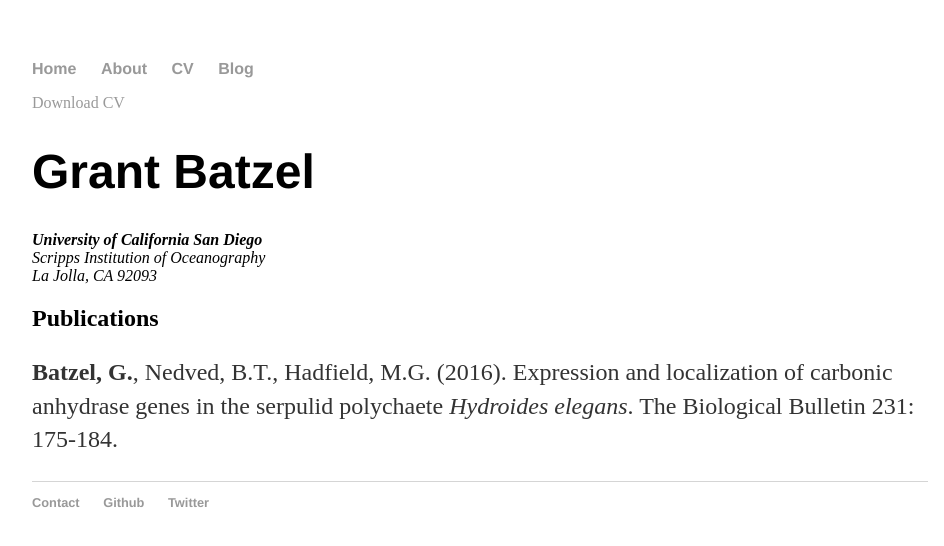
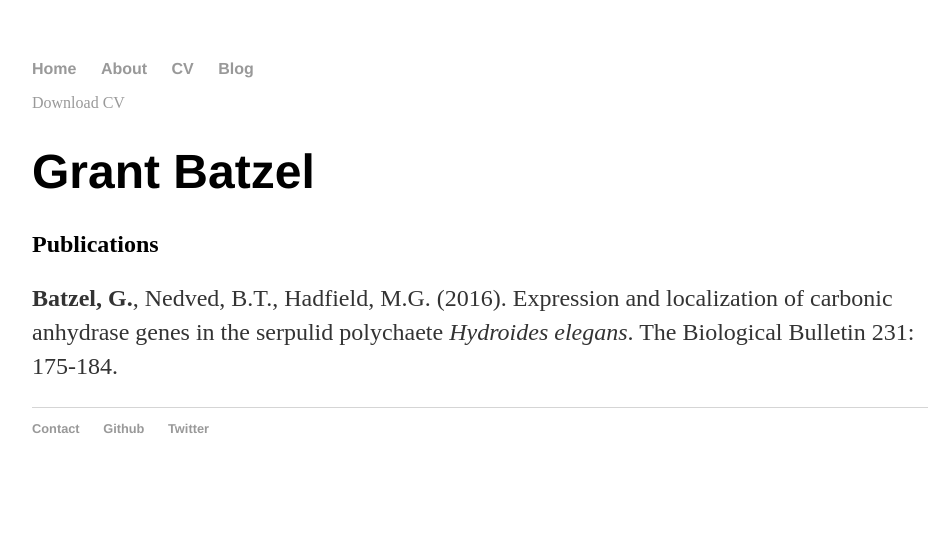
Before and after one commit to gbatzel/gbatzel, a Jekyll site: the page built from cv/index.html, in a window 1280 px wide. Shown: the top 546 px of the page, without its empty margins (160-1104 px from the left). Built offline with Jekyll 4.4.1, drawn with Linux system fonts in a browser that asks for light colours.

Commit message:
removed personal info

```diff
--- a/cv/index.html
+++ b/cv/index.html
@@ -6,11 +6,6 @@ title: Grant's CV
 	<div class="cv">
 			<a href="" class="download" title="Download CV as PDF">Download CV</a>
 					<h1>Grant Batzel</h1>
-					<address>
-						<strong>University of California San Diego</strong><br>
-					Scripps Institution of Oceanography<br>
-					La Jolla, CA 92093<br>
-					</address>
 					<h2>Publications</h2>
 					<p><strong>Batzel, G.</strong>, Nedved, B.T., Hadfield, M.G. (2016). Expression and localization of carbonic anhydrase genes in the serpulid polychaete <i>Hydroides elegans</i>. The Biological Bulletin 231: 175-184.<p>
 
```
